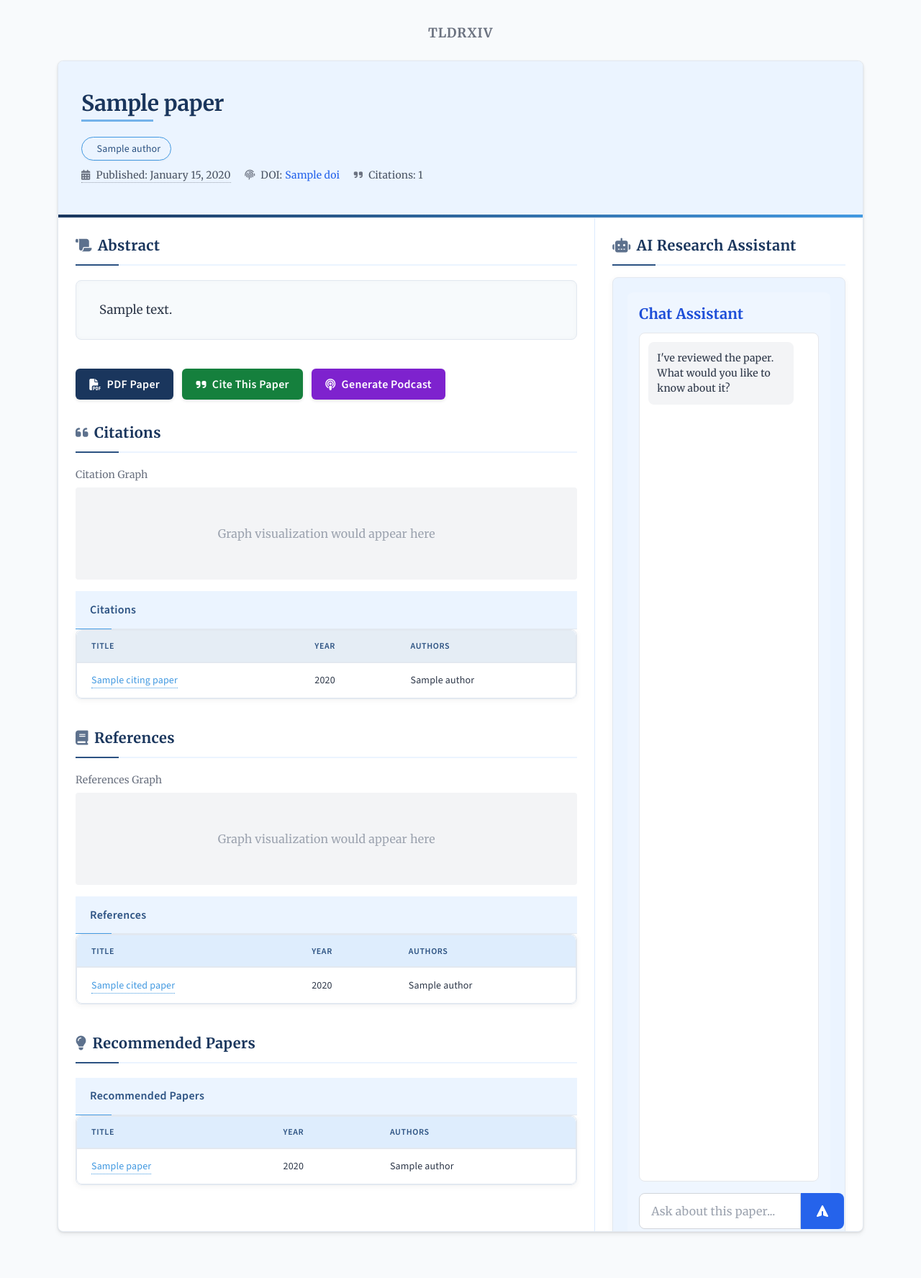
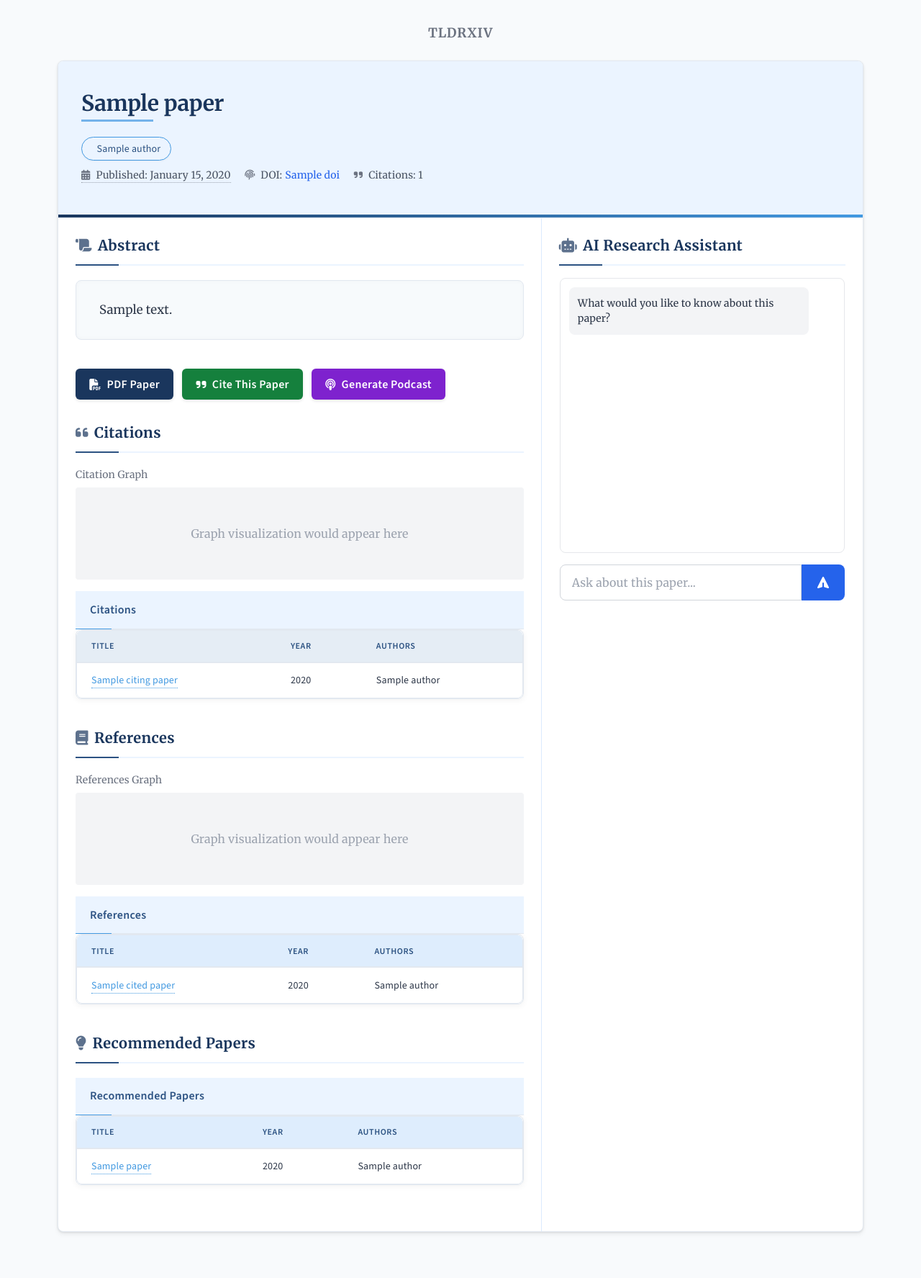
Before and after one commit to Bloomh/tldrxiv, a FastAPI app: template templates/paper.html in a window 1280 px wide. Shown: the whole page at 72% size. Run offline with FastAPI, Linux system fonts and the light colour scheme; the template is opened without the code that fills it: most values are stand-ins (such as "Sample title", 1, 10 or a date in 2020); some libraries are stand-ins or nearby versions.

Commit message:
better looking chat

```diff
--- a/static/css/formal-paper.css
+++ b/static/css/formal-paper.css
@@ -268,12 +268,8 @@ body {
 
 /* Chat container */
 .chat-container {
-  background-color: var(--light-accent);
-  border-radius: 0.5rem;
-  padding: 1.25rem;
-  height: 100%;
-  box-shadow: 0 2px 8px rgba(0, 0, 0, 0.05);
-  border: 1px solid var(--border-color);
+  height: 450px;
+  padding: 1px;
 }
 
 /* Responsive adjustments */
--- a/templates/components/chat.html
+++ b/templates/components/chat.html
@@ -1,5 +1,5 @@
 <!-- Chat component -->
-<div class="bg-blue-50 rounded-lg p-4 h-full flex flex-col">
+<div class="rounded-lg h-full flex flex-col">
   <!-- Add KaTeX and marked.js libraries -->
   <link
     rel="stylesheet"
@@ -25,8 +25,6 @@
   <!-- Link to external CSS file for markdown and LaTeX styles -->
   <link rel="stylesheet" href="/static/css/markdown-latex-styles.css" />
 
-  <h2 class="text-xl font-semibold text-blue-700 mb-3">Chat Assistant</h2>
-
   <!-- Chat messages container -->
   <div
     id="chat-messages"
@@ -34,23 +32,27 @@
   >
     <!-- Initial welcome message -->
     <div class="bg-gray-100 rounded-lg p-3 max-w-[90%] self-start">
-      <div class="text-sm markdown-content">
-        I've reviewed the paper. What would you like to know about it?
-      </div>
+      <div class="text-sm markdown-content">What would you like to know about this paper?</div>
     </div>
   </div>
 
   <!-- Chat input -->
+  <div
+    class="relative w-full group focus-within:ring-2 focus-within:ring-blue-500 focus-within:rounded-lg"
+  >
     <form id="chat-form" class="flex w-full">
       <input
         type="text"
         id="chat-input"
         name="message"
         placeholder="Ask about this paper..."
-      class="flex-grow rounded-l-lg border border-gray-300 py-3 px-4 focus:outline-none focus:ring-2 focus:ring-blue-500"
+        class="flex-grow rounded-l-lg border border-gray-300 py-3 px-4 focus:outline-none focus:z-10"
         required
       />
-    <button type="submit" class="bg-blue-600 hover:bg-blue-700 text-white rounded-r-lg px-5 py-3">
+      <button
+        type="submit"
+        class="bg-blue-600 hover:bg-blue-700 text-white rounded-r-lg px-5 py-3 focus:outline-none focus:z-10"
+      >
         <svg
           xmlns="http://www.w3.org/2000/svg"
           class="h-5 w-5"
@@ -63,6 +65,7 @@
         </svg>
       </button>
     </form>
+  </div>
 </div>
 
 <!-- Chat JavaScript -->
--- a/templates/paper.html
+++ b/templates/paper.html
@@ -106,7 +106,7 @@
 
         <div class="flex flex-col md:flex-row">
           <!-- Left column: Abstract and citations -->
-          <div class="w-full md:w-2/3 p-6">
+          <div class="w-full md:w-3/5 p-6">
             <!-- Abstract section -->
             <div class="mb-8">
               <h2 class="section-title text-xl"><i class="fas fa-scroll mr-2 opacity-70"></i>Abstract</h2>
@@ -309,7 +309,7 @@
           </div>
 
           <!-- Right column: Chat assistant -->
-          <div class="w-full md:w-1/3 p-6 border-t md:border-t-0 md:border-l border-blue-100">
+          <div class="w-full md:w-2/5 p-6 border-t md:border-t-0 md:border-l border-blue-100">
             <h2 class="section-title text-xl mb-4"><i class="fas fa-robot mr-2 opacity-70"></i>AI Research Assistant</h2>
             <div class="chat-container">
             {% include "components/chat.html" %}
--- a/utils/gemini_utils.py
+++ b/utils/gemini_utils.py
@@ -49,6 +49,7 @@ def create_gemini_chat(doc: types.File, model: str = "gemini-2.0-flash-lite") ->
         "When asked about the paper, focus on explaining the key ideas, methodology, results, and implications. "
         "If you're unsure about something, acknowledge the limitations of your understanding rather than making up information."
         "Do not answer unrelated questions that are not about the paper or any relevant fields."
+        "You can write in markdown and should include latex equations, but do not surround the latex with backticks. For example, write $x_i$, NOT `x_i` or `$x_i$`."
     )
 
     # Create history
```
Lines whose indentation alone changed are shown as unchanged.
